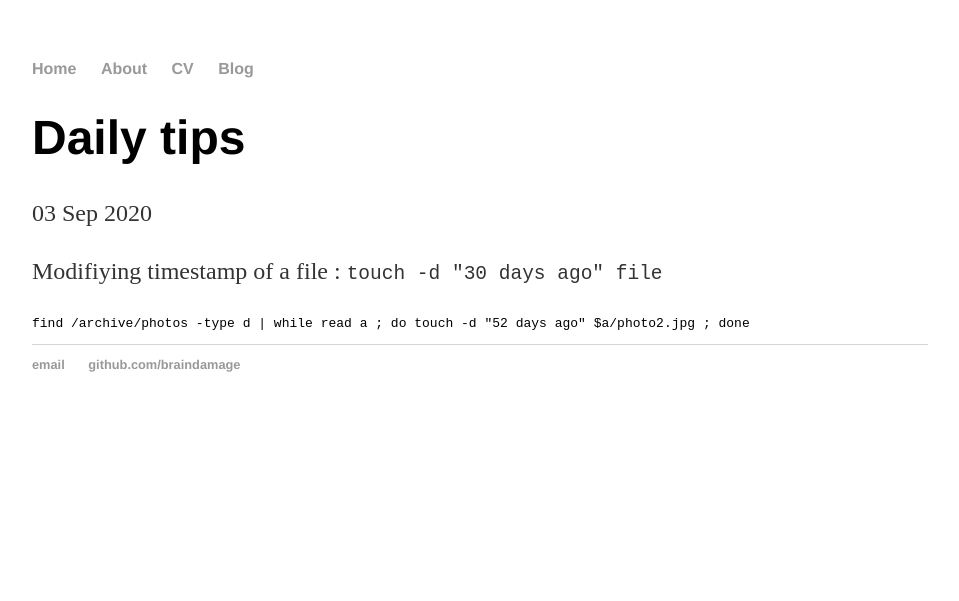
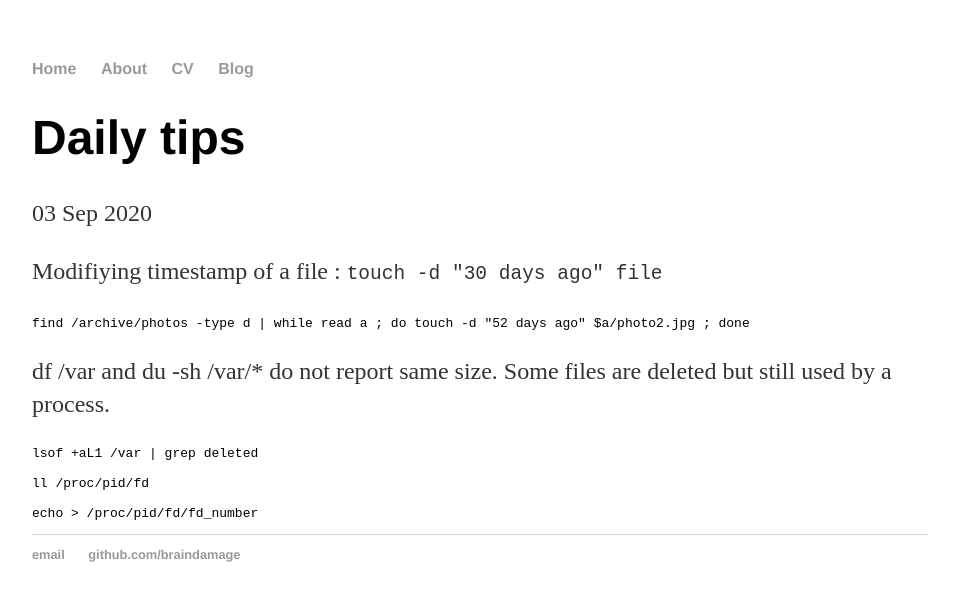
Before and after one commit to pdgaaa/pdgaaa.github.io, a Jekyll site: the page built from _posts/2020-09-03-tips.md, in a window 1280 px wide. Shown: the top 601 px of the page, without its empty margins (160-1119 px from the left). Built offline with Jekyll 4.4.1, drawn with Linux system fonts in a browser that asks for light colours.

Commit message:
Update 2020-09-03-tips.md

````diff
--- a/_posts/2020-09-03-tips.md
+++ b/_posts/2020-09-03-tips.md
@@ -9,3 +9,13 @@
 ```
 find /archive/photos -type d | while read a ; do touch -d "52 days ago" $a/photo2.jpg ; done
 ```
+
+df /var and du -sh /var/* do not report same size. Some files are deleted but still used by a process.
+
+```
+lsof +aL1 /var | grep deleted
+
+ll /proc/pid/fd
+
+echo > /proc/pid/fd/fd_number
+```
````
